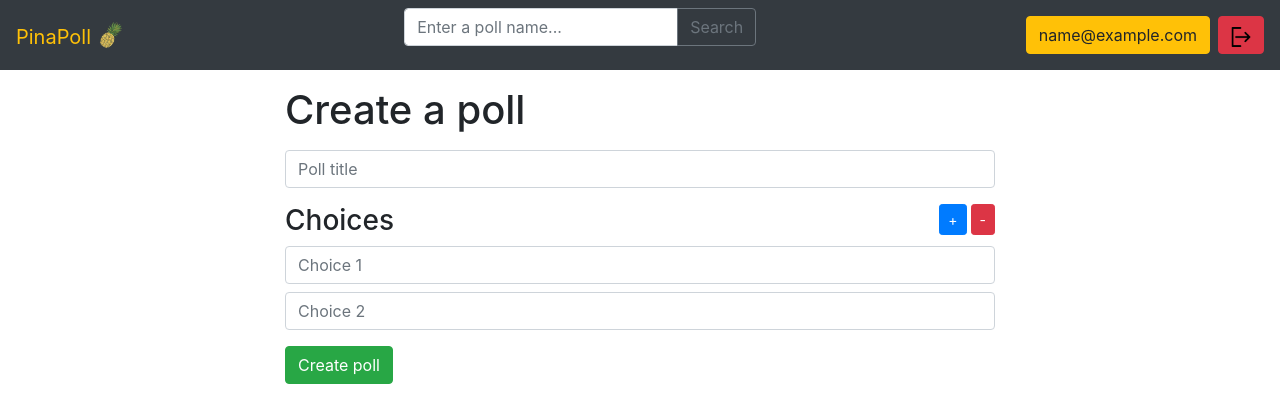
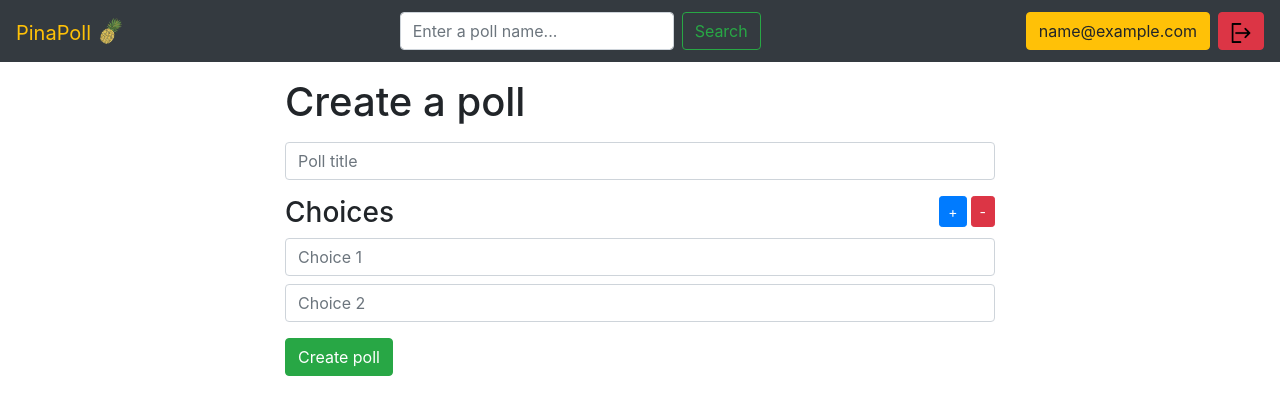
Before and after one commit to Etiouse/PinaPoll, a Spring Boot app: page /poll/create in a window 1280 px wide. Shown: the top 420 px of the page. Run offline with Spring Boot 4, Linux system fonts and the light colour scheme; the visitor is signed in with stand-in values (Sample User, id 1); some of the project's set-up classes (security, data sources, template engines, error pages and the like) are left out, and stand-ins take their place; some libraries are stand-ins or nearby versions.

Commit message:
Fix header and add pagination

```diff
--- a/PinaPollSTS/src/main/java/com/pinapoll/repositories/PollRepository.java
+++ b/PinaPollSTS/src/main/java/com/pinapoll/repositories/PollRepository.java
@@ -3,8 +3,10 @@ package com.pinapoll.repositories;
 import java.util.List;
 import java.util.Optional;
 
+import org.springframework.data.domain.Page;
 import org.springframework.data.domain.Pageable;
 import org.springframework.data.jpa.repository.JpaRepository;
+import org.springframework.data.repository.PagingAndSortingRepository;
 import org.springframework.stereotype.Repository;
 
 import com.pinapoll.models.Category;
@@ -18,7 +20,7 @@ public interface PollRepository extends JpaRepository<Poll, Integer> {
 
 	List<Poll> findByUser(User user);
 
-	List<Poll> findAll();
+	Page<Poll> findAll(Pageable pageable);
 
 	List<Poll> findByIsPublic(boolean isPublic, Pageable pageable);
 
--- a/PinaPollSTS/src/main/java/com/pinapoll/services/PollService.java
+++ b/PinaPollSTS/src/main/java/com/pinapoll/services/PollService.java
@@ -1,6 +1,9 @@
 package com.pinapoll.services;
 
 import java.util.List;
+
+import org.springframework.data.domain.Page;
+import org.springframework.data.domain.Pageable;
 
 import com.pinapoll.models.Category;
 import com.pinapoll.models.Poll;
@@ -10,7 +13,7 @@ public interface PollService {
 
 	public Poll getPoll(int id);
 	public List<Poll> getPollWithUser(User user);
-	public List<Poll> getAll();
+	public Page<Poll> getAll(Pageable pageable);
 	public List<Poll> getPublicPoll();
 	public List<Poll> getPollsWithCategory(Category category);
 	public List<Poll> getPollsWithQuestion(String question);
--- a/PinaPollSTS/src/main/java/com/pinapoll/services/PollServiceImpl.java
+++ b/PinaPollSTS/src/main/java/com/pinapoll/services/PollServiceImpl.java
@@ -3,6 +3,8 @@ package com.pinapoll.services;
 import java.util.List;
 
 import org.springframework.beans.factory.annotation.Autowired;
+import org.springframework.data.domain.Page;
+import org.springframework.data.domain.Pageable;
 import org.springframework.stereotype.Service;
 
 import com.pinapoll.models.Category;
@@ -56,8 +58,8 @@ public class PollServiceImpl implements PollService {
 	}
 
 	@Override
-	public List<Poll> getAll() {
-		return pollRepository.findAll();
+	public Page<Poll> getAll(Pageable pageable) {
+		return pollRepository.findAll(pageable);
 	}
 
 }
--- a/PinaPollSTS/src/main/resources/templates/error.html
+++ b/PinaPollSTS/src/main/resources/templates/error.html
@@ -1,10 +1,8 @@
 <!DOCTYPE HTML>
 <html>
-	<head>
-		<title>PinaPoll</title>
-	</head>
+	<head th:replace="fragments/head :: head"></head>
 	<body>
-		<div th:insert="fragments/header :: header"></div>
+		<nav th:replace="fragments/header :: header"></nav>
 		<div>Error</div>
 	</body>
 </html>
--- /dev/null
+++ b/PinaPollSTS/src/main/resources/templates/fragments/head.html
@@ -0,0 +1,5 @@
+<head th:fragment="head">
+    <link rel="stylesheet" href="https://maxcdn.bootstrapcdn.com/bootstrap/4.3.1/css/bootstrap.min.css">
+    <script src="https://ajax.googleapis.com/ajax/libs/jquery/3.1.1/jquery.min.js"></script>
+    <script src="https://maxcdn.bootstrapcdn.com/bootstrap/3.3.7/js/bootstrap.min.js"></script>
+</head>
--- a/PinaPollSTS/src/main/resources/templates/fragments/header.html
+++ b/PinaPollSTS/src/main/resources/templates/fragments/header.html
@@ -1,45 +1,39 @@
-<!DOCTYPE html>
-<html xmlns:th="http://www.thymeleaf.org" xmlns:sec="http://www.thymeleaf.org" th:fragment="header">
-<head>
-    <link rel="stylesheet" href="https://maxcdn.bootstrapcdn.com/bootstrap/4.3.1/css/bootstrap.min.css">
-    <script src="https://ajax.googleapis.com/ajax/libs/jquery/3.1.1/jquery.min.js"></script>
-    <script src="https://maxcdn.bootstrapcdn.com/bootstrap/3.3.7/js/bootstrap.min.js"></script>
-</head>
-<body>
-    <div>
-        <!-- this is header -->
-        <nav class="navbar navbar-dark bg-dark">
-            <a class="navbar-brand p-0 mt-2" href="/">
-            	<span class="text-warning">PinaPoll</span>
-				<img th:src="@{/favicon.png}" width="30px" height="30px" class="img-fluid pb-nav-logo mb-2" alt="PinaPoll"/>
+
+
+	<nav class="navbar navbar-dark bg-dark" th:fragment="header">
+		<a class="navbar-brand p-0 mt-2" href="/"> <span
+			class="text-warning">PinaPoll</span> <img th:src="@{/images/favicon.png}"
+			width="30px" height="30px" class="img-fluid pb-nav-logo mb-2"
+			alt="PinaPoll" />
 		</a>
 		<!-- Search Bar -->
-	        <form method="GET" action="/search">
-				<div class="input-group mb-3">
-					<input type="text" name="name" class="form-control" placeholder="Enter a poll name..." aria-label="Recipient's username">
-					<div class="input-group-append">
-						<input type="submit" value="Search" class="btn btn-outline-secondary" />
-					</div>
-				</div>
+
+		<form class="form-inline" method="GET" action="/search">
+		    <input class="form-control mr-sm-2" type="text" name="name"placeholder="Enter a poll name..." aria-label="Recipient's username">
+		    <input type="submit" value="Search" class="btn btn-outline-success my-2 my-sm-0" />
 		  </form>
 
 		<form class="form-inline">
 
 			<!-- If not connected -->
-                <a th:href="@{/registration}" class="m-2 my-sm-0 text-warning" sec:authorize="!isAuthenticated()">Sign up</a>
-                <a th:href="@{/login}" class="btn btn-warning" sec:authorize="!isAuthenticated()">Login</a>
+			<a th:href="@{/registration}" class="m-2 my-sm-0 text-warning"
+				sec:authorize="!isAuthenticated()">Sign up</a> <a
+				th:href="@{/login}" class="btn btn-warning"
+				sec:authorize="!isAuthenticated()">Login</a>
 
 			<!-- If connected -->
 			<!-- If not admin -->
-                    <a th:href="@{/user/} + ${#authentication.getPrincipal().getUsername()}" class="m-2 btn btn-warning my-sm-0" th:text="${#authentication.getPrincipal().getUsername()}" sec:authorize="isAuthenticated()"></a>
+			<a
+				th:href="@{/user/} + ${#authentication.getPrincipal().getUsername()}"
+				class="m-2 btn btn-warning my-sm-0"
+				th:text="${#authentication.getPrincipal().getUsername()}"
+				sec:authorize="isAuthenticated()"></a>
 			<!-- If admin -->
 			<!-- <button class="btn btn-warning m-2 my-sm-0" type="submit">Admin</button> -->
 
-                <a class="btn btn-danger my-2 my-sm-0" th:href="@{/logout}" sec:authorize="isAuthenticated()">
-                	<img th:src="@{/logout.png}" width="20px" height="20px" alt="Logout"/>
+			<a class="btn btn-danger my-2 my-sm-0" th:href="@{/logout}"
+				sec:authorize="isAuthenticated()"> <img th:src="@{/images/logout.png}"
+				width="20px" height="20px" alt="Logout" />
 			</a>
 		</form>
 	</nav>
-    </div>
-</body>
-</html>
--- a/PinaPollSTS/src/main/resources/templates/poll-creation.html
+++ b/PinaPollSTS/src/main/resources/templates/poll-creation.html
@@ -1,12 +1,9 @@
 <!DOCTYPE html>
 <html lang="en" xmlns="http://www.w3.org/1999/xhtml" xmlns:th="http://www.thymeleaf.org">
-	<head>
-		<title>Create a poll</title>
+	<head th:replace="fragments/head :: head"></head>
+	<body>
 		<script src="../../scripts/poll-creation.js" type="text/javascript"></script>
-	</head>
-
-	<body>
-		<div th:insert="fragments/header :: header"></div>
+		<nav th:replace="fragments/header :: header"></nav>
 
 	   <div class="container pt-3">
 	      <form  id="create-poll" autocomplete="off" th:action="@{/poll/create}"
--- a/PinaPollSTS/src/main/resources/templates/poll.html
+++ b/PinaPollSTS/src/main/resources/templates/poll.html
@@ -1,10 +1,8 @@
 <!DOCTYPE HTML>
 <html>
-	<head>
-		<title>Poll</title>
-	</head>
+	<head th:replace="fragments/head :: head"></head>
 	<body>
-		<div th:insert="fragments/header :: header"></div>
+		<nav th:replace="fragments/header :: header"></nav>
 
 		<div class="container pt-3">
 			<h1 th:text="${poll.question}">Poll title</h1>
--- a/PinaPollSTS/src/main/resources/templates/profile.html
+++ b/PinaPollSTS/src/main/resources/templates/profile.html
@@ -1,10 +1,8 @@
 <!DOCTYPE HTML>
 <html>
-	<head>
-		<title th:text="${user.name}">Username</title>
-	</head>
+	<head th:replace="fragments/head :: head"></head>
 	<body>
-		<div th:insert="fragments/header :: header"></div>
+		<nav th:replace="fragments/header :: header"></nav>
 
 		<div class="container pt-3">
 
```
Also changed, not shown: PinaPollSTS/src/main/java/com/pinapoll/controllers/HomeController.java (+21 -3 lines), PinaPollSTS/src/main/resources/templates/index.html (+6 -10 lines), PinaPollSTS/src/main/resources/templates/login.html (+2 -5 lines), PinaPollSTS/src/main/resources/templates/registration.html (+2 -5 lines), PinaPollSTS/src/main/resources/static/images/favicon.png (renamed from PinaPollSTS/src/main/resources/static/favicon.png), PinaPollSTS/src/main/resources/static/images/logout.png (renamed from PinaPollSTS/src/main/resources/static/logout.png). Lines whose indentation alone changed are shown as unchanged.
